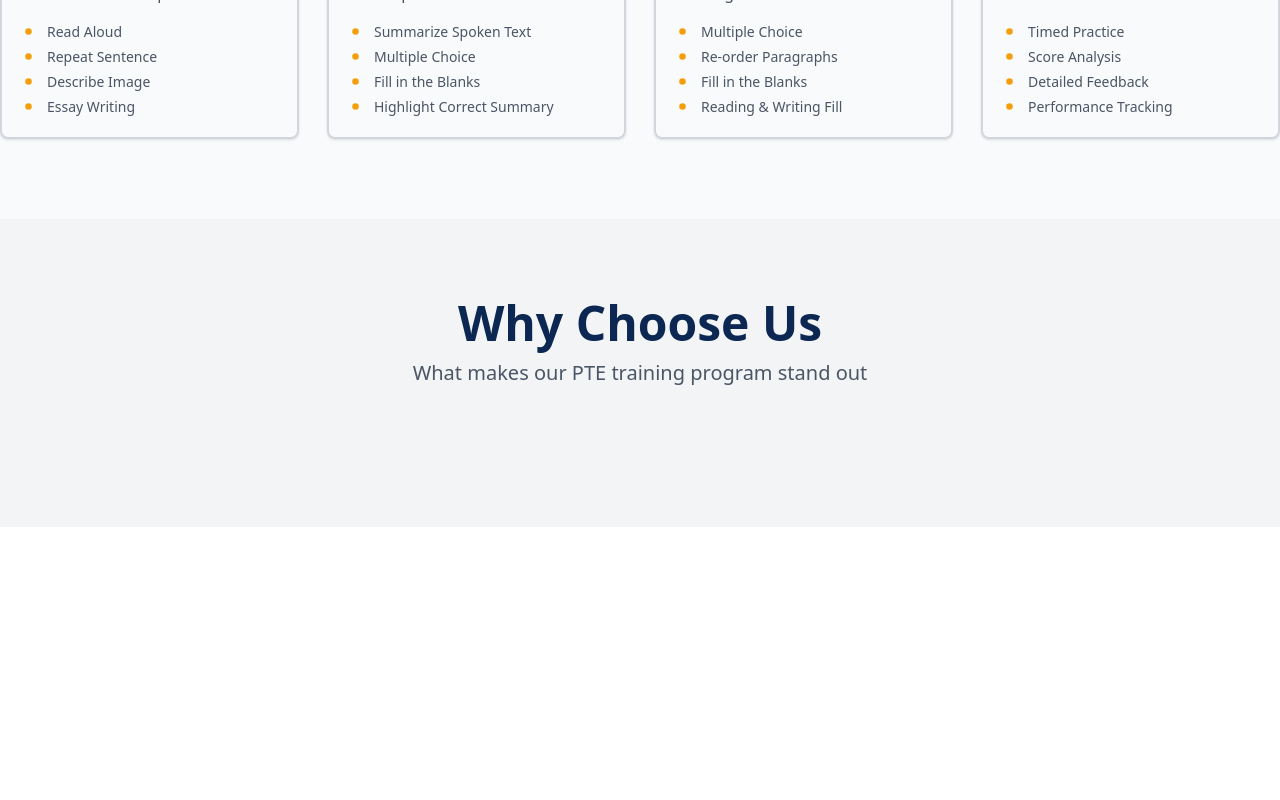
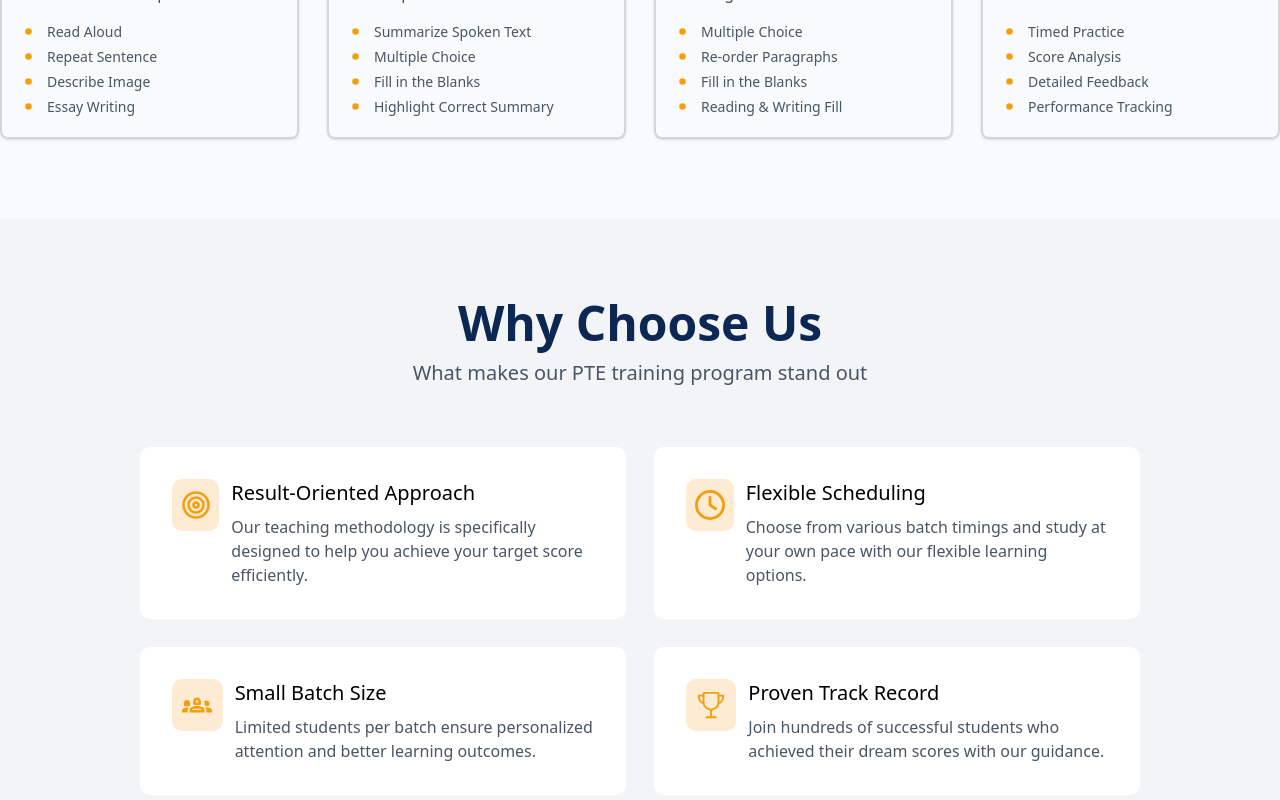
Before and after one commit to Chris-Codex/pte, a React (Vite) app: page / in a window 1280 px wide. Shown: the part 2006-2806 px from the top of the page. Before the commit the page ends 2533 px from the top, so only its background shows below. Built offline with nearby package versions, Linux system fonts and the light colour scheme.

Commit message:
Implemented the chooseCard component

```diff
--- a/src/components/About.tsx
+++ b/src/components/About.tsx
@@ -7,8 +7,8 @@ const About = () => {
         <section className="bg-gray-100 w-full pt-10 pb-20 lg:pt-20">
             <SectionTitle title="About Our Training" subtitle="Your path to PTE success starts here" />
 
-            <div className="flex justify-center mt-10 mx-5 rounded-lg">
-                <div className="bg-white w-[900px] px-5 py-5 lg:p-10">
+            <div className="flex justify-center mt-10 mx-5">
+                <div className="bg-white w-[900px] px-5 py-5 lg:p-10 rounded-lg">
                     <p className="text-[#1A2026] text-lg">
                         We are dedicated to helping students achieve their dream PTE scores through comprehensive training programs. Our expert-led courses combine proven teaching methodologies with the latest exam patterns to ensure you're fully prepared for every section of the PTE Academic test.
                     </p>
--- a/src/components/ChooseUs.tsx
+++ b/src/components/ChooseUs.tsx
@@ -1,9 +1,9 @@
 import SectionTitle from "./SectionnTitle";
-import { RiBookOpenLine } from "react-icons/ri";
-import { GoDotFill } from "react-icons/go";
-import { GrNotes } from "react-icons/gr";
-import { MdOutlineHeadphones } from "react-icons/md";
-import { IoVideocamOutline } from "react-icons/io5";
+import { FaRegClock } from "react-icons/fa6";
+import { MdOutlineGroups2 } from "react-icons/md";
+import { IoTrophyOutline } from "react-icons/io5";
+import { FiTarget } from "react-icons/fi";
+import ChooseCard from "./ChooseeCard";
 
 const ChooseUs = () => {
     return (
@@ -11,8 +11,27 @@ const ChooseUs = () => {
             <SectionTitle title="Why Choose Us" subtitle="What makes our PTE training program stand out" />
 
             <div className="flex items-center justify-center w-full">
-                <div className="w-[1300px] grid grid-cols-1 md:grid-cols-2 lg:grid-cols-4 gap-7 mt-15 mx-5 lg:mx-0">
+                <div className="w-[1000px] grid grid-cols-1 md:grid-cols-2 lg:grid-cols-2 gap-7 mt-15 mx-5 lg:mx-0">
 
+                    <ChooseCard Icon={FiTarget}
+                        heading="Result-Oriented Approach"
+                        title="Our teaching methodology is specifically designed to help you achieve your target score efficiently."
+                    />
+
+                    <ChooseCard Icon={FaRegClock}
+                        heading="Flexible Scheduling"
+                        title="Choose from various batch timings and study at your own pace with our flexible learning options."
+                    />
+
+                    <ChooseCard Icon={MdOutlineGroups2}
+                        heading="Small Batch Size"
+                        title="Limited students per batch ensure personalized attention and better learning outcomes."
+                    />
+
+                    <ChooseCard Icon={IoTrophyOutline}
+                        heading="Proven Track Record"
+                        title="Join hundreds of successful students who achieved their dream scores with our guidance."
+                    />
 
 
 
--- /dev/null
+++ b/src/components/ChooseeCard.tsx
@@ -0,0 +1,21 @@
+type ChooseCardProps =  {
+    Icon: React.ElementType;
+    heading: string;
+    title: string;
+}
+
+const ChooseCard = ({ Icon, heading, title}: ChooseCardProps) => {
+    return (
+        <div className="flex gap-3 bg-white p-8 rounded-[10px]">
+            <div className="flex items-center justify-center p-2 h-13 w-20 rounded-[10px] bg-[#F49D2533]">
+                <Icon size={30} color="#f59e0b" />
+            </div>
+            <div className="">
+                <h1 className="text-xl font-medium">{heading}</h1>
+                <p className="text-gray-600 pt-2">{title}</p>
+            </div>
+        </div>
+    )
+}
+
+export default ChooseCard;
```
